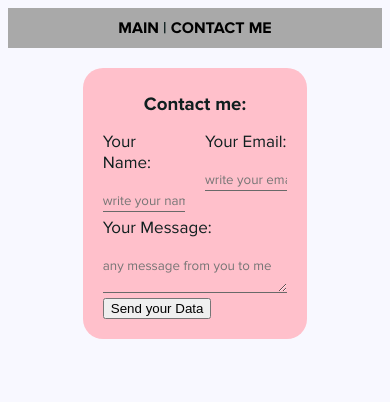
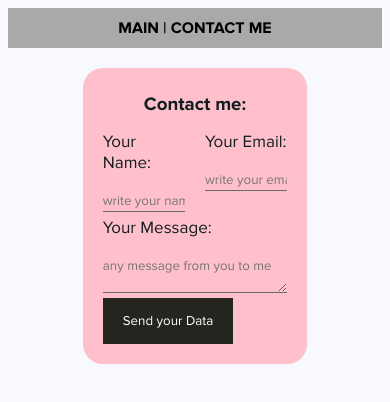
Before and after one commit to tuntem8one/simple-css-html, a plain HTML site: page contact.html in a window 390 px wide. Drawn offline with Linux system fonts and the light colour scheme.

Commit message:
+ options for various screen res

```diff
--- a/contact.html
+++ b/contact.html
@@ -29,7 +29,7 @@
             <label for="msg">Your Message:</label>
             <textarea type="text" id="msg" placeholder="any message from you to me"></textarea>
         </div>
-        <input type="submit" value="Send your Data">
+        <input type="submit" value="Send your Data" class="btn">
     </form>
 </div>
 </div>
--- a/styles.css
+++ b/styles.css
@@ -64,6 +64,13 @@ nav {
     margin-bottom: 5px;
 }
 
+@media (max-width: 700px){
+    .info{
+        display: block;
+        text-align: center;
+    }
+}
+
 .container {
     width: 60%;
     margin: auto;
@@ -127,3 +134,17 @@ nav {
     width: 50%;
 
 }
+
+.btn {
+    background: #252520;
+    padding: 15px 20px;
+    color: white;
+    border: none;
+    font-family: inherit;
+    cursor: pointer;
+}
+
+.btn:hover {
+    opacity: 50%;
+
+}
```
